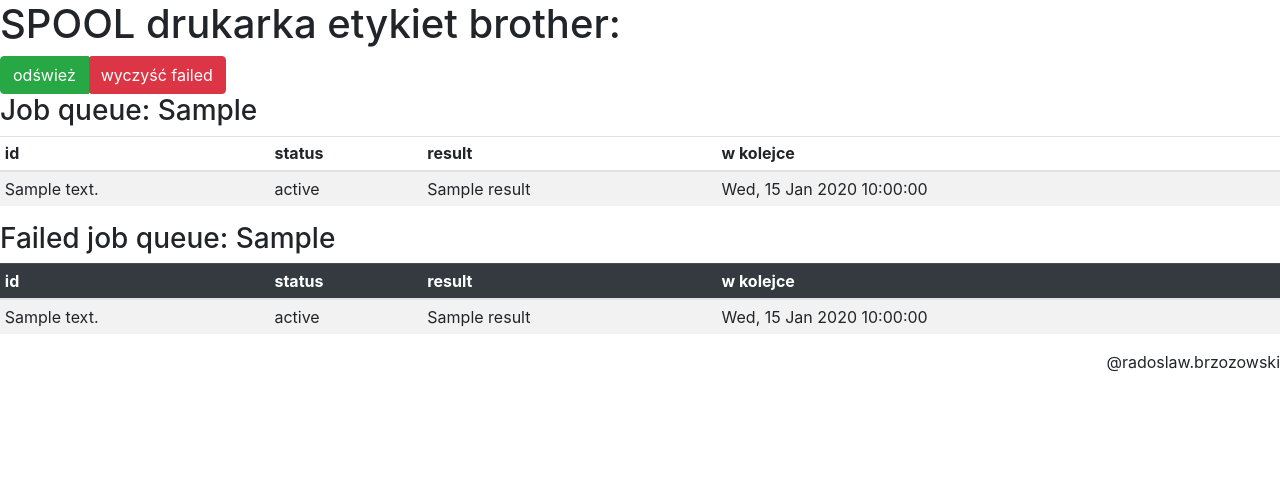
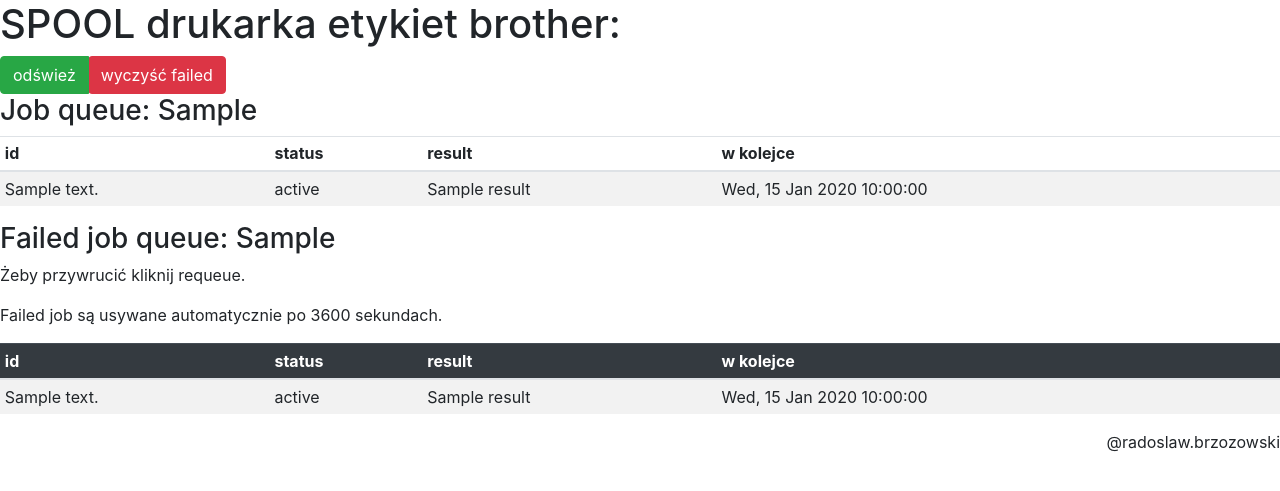
Before and after one commit to radoslav/brother_ql_print_label, a Flask app: template app/templates/index.html in a window 1280 px wide. Shown: the top 491 px of the page. Run offline with Flask 2, Linux system fonts and the light colour scheme; the template is opened without the code that fills it: most values are stand-ins (such as "Sample title", 1, 10 or a date in 2020); some libraries are stand-ins or nearby versions.

Commit message:
index refactor

```diff
--- a/app/templates/index.html
+++ b/app/templates/index.html
@@ -54,7 +54,8 @@
     </tbody>
 </table>
 <h3 class="">Failed job queue: {{ failed_len }}</h3>
-
+<p>Żeby przywrucić kliknij requeue.</p>
+<p>Failed job są usywane automatycznie po 3600 sekundach.</p>
 <table class="table table-sm table-striped">
     <thead class="table-dark">
     <tr>
```
